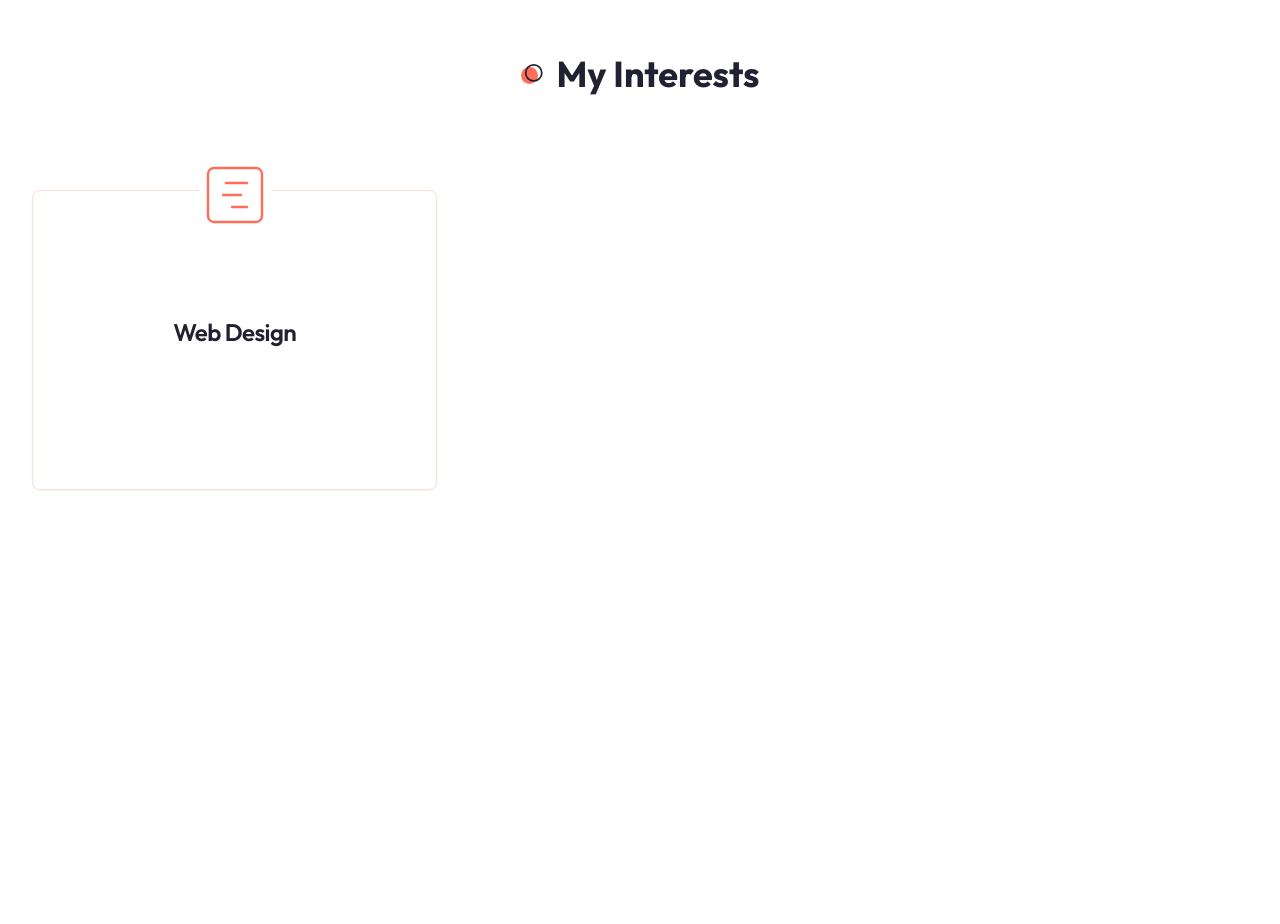
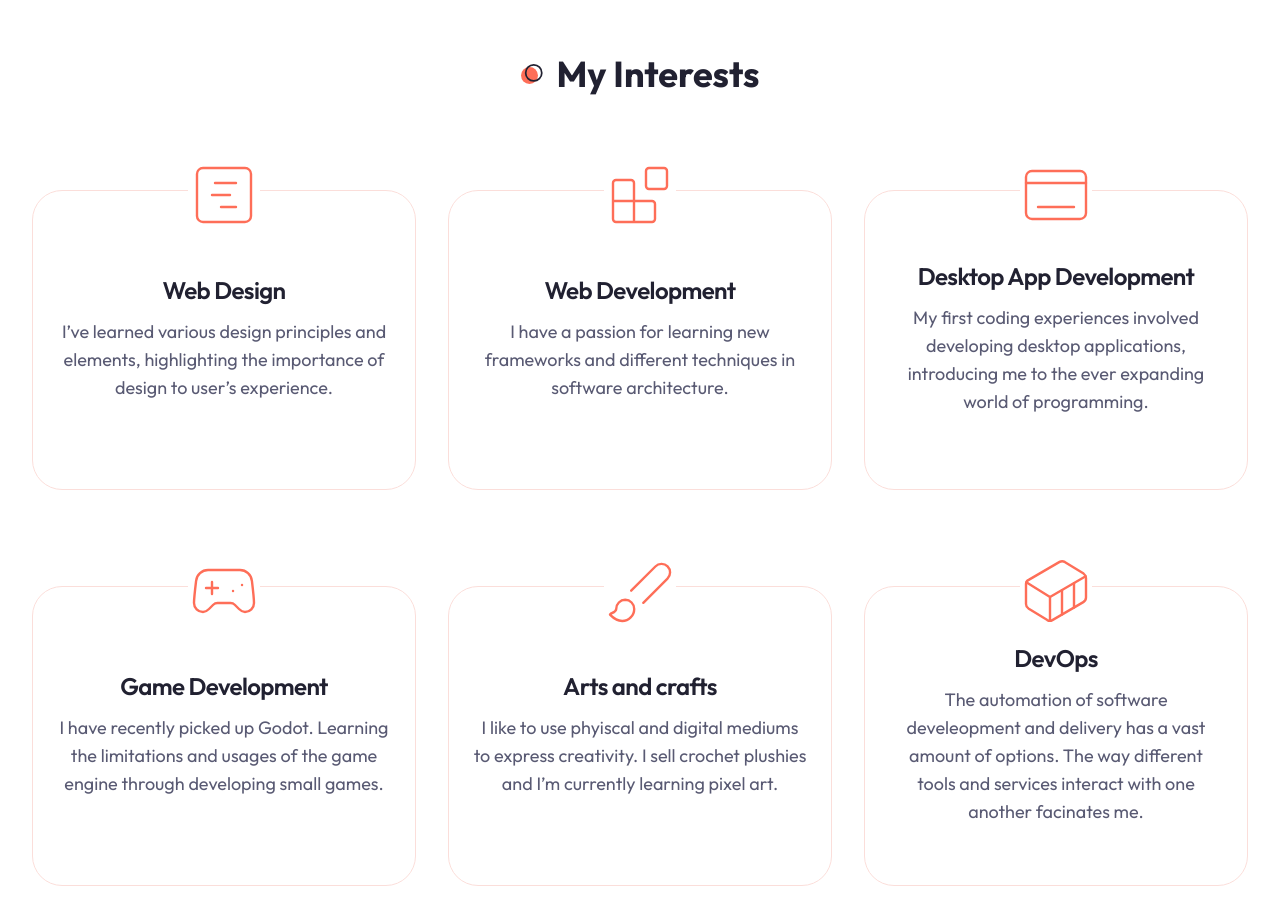
Before and after one commit to APeaHam/portfolio-site, a Next.js app: page / in a window 1280 px wide. Shown: the part 1580-2504 px from the top of the page. Built offline with nearby package versions, Linux system fonts and the light colour scheme.

Commit message:
Interest ection complete

```diff
--- a/components/Interests.jsx
+++ b/components/Interests.jsx
@@ -1,4 +1,4 @@
-import { GanttChartSquare, Blocks, Gem, } from "lucide-react"
+import { GanttChartSquare, Blocks, Brush, Gamepad2, Container, Dock } from "lucide-react"
 import {
     Card,
     CardContent,
@@ -13,7 +13,32 @@ const interestsData = [
     {
         icon: <GanttChartSquare size={72} strokeWidth={0.8} />,
         title: 'Web Design',
-        description: ''
+        description: ' I’ve learned various design principles and elements, highlighting the importance of design to user’s experience.'
+    },
+    {
+        icon: <Blocks size={72} strokeWidth={0.8} />,
+        title: 'Web Development',
+        description: 'I have a passion for learning new frameworks and different techniques in software architecture.'
+    },
+    {
+        icon: <Dock size={72} strokeWidth={0.8} />,
+        title: 'Desktop App Development',
+        description: 'My first coding experiences involved developing desktop applications, introducing me to the ever expanding world of programming.'
+    },
+    {
+        icon: <Gamepad2 size={72} strokeWidth={0.8} />,
+        title: 'Game Development',
+        description: 'I have recently picked up Godot. Learning the limitations and usages of the game engine through developing small games.'
+    },
+    {
+        icon: <Brush size={72} strokeWidth={0.8} />,
+        title: 'Arts and crafts',
+        description: 'I like to use phyiscal and digital mediums to express creativity. I sell crochet plushies and I’m currently learning pixel art. '
+    },
+    {
+        icon: <Container size={72} strokeWidth={0.8} />,
+        title: 'DevOps',
+        description: 'The automation of software develeopment and delivery has a vast amount of options. The way different tools and services interact with one another facinates me.'
     },
 ]
 
@@ -25,7 +50,7 @@ export const Interests = () => {
                     My Interests
                 </h2>
                 {/* grid items */}
-                <div className="grid xl:grid-cols-3 justify-center gap-y-12 xl:gap-y-24">
+                <div className="grid xl:grid-cols-3 justify-center gap-y-12 xl:gap-y-24 xl:gap-x-8">
                     {
                         interestsData.map((item, index) => {
                             return (
--- a/components/ui/card.jsx
+++ b/components/ui/card.jsx
@@ -5,7 +5,7 @@ import { cn } from "@/lib/utils"
 const Card = React.forwardRef(({ className, ...props }, ref) => (
   <div
     ref={ref}
-    className={cn("rounded-lg border bg-card text-card-foreground shadow-sm", className)}
+    className={cn("rounded-[30px] border bg-background text-card-foreground", className)}
     {...props} />
 ))
 Card.displayName = "Card"
```
